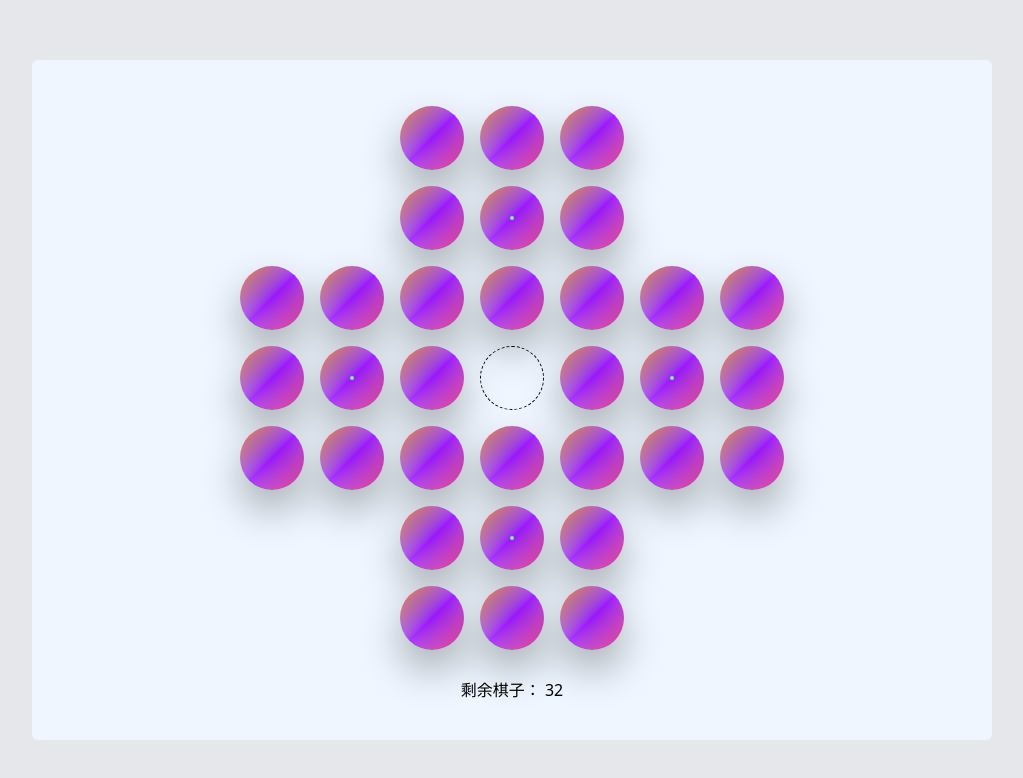
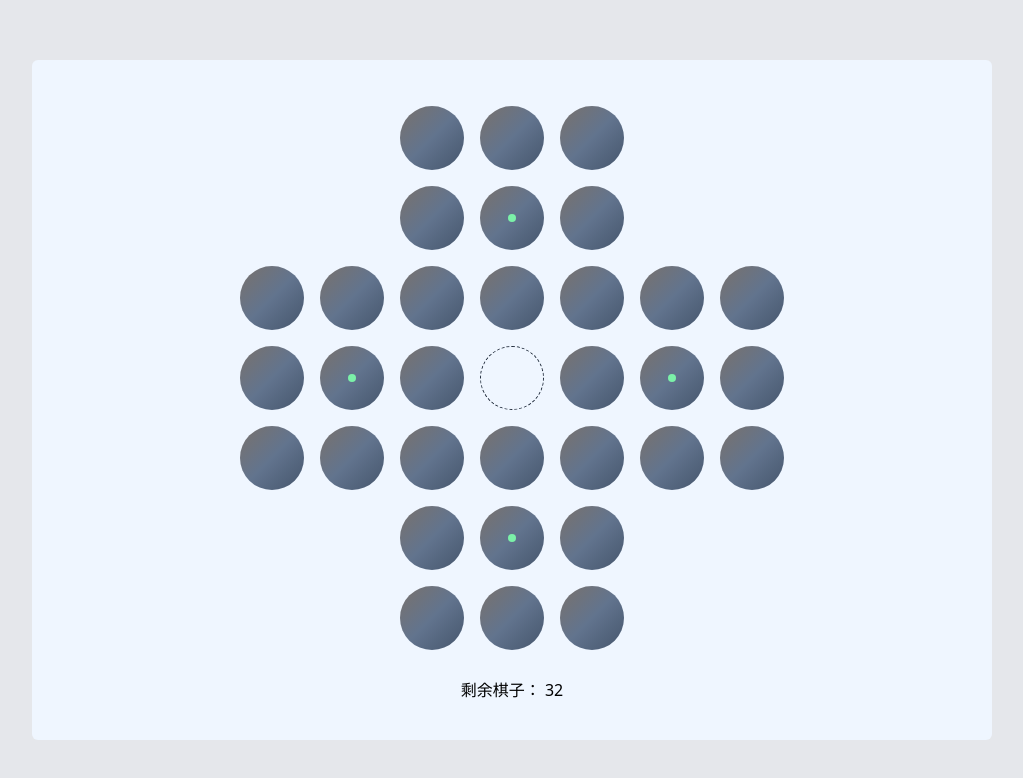
Before and after one commit to coolcao/checkers-less-more, an Angular app: page /board in a window 1280 px wide. Shown: the top 778 px of the page, without its empty margins (128-1151 px from the left). Built offline with nearby package versions, Linux system fonts and the light colour scheme; a web font is replaced by a local one.

Commit message:
完善样式显示细节

```diff
--- a/src/app/checkers-less-more/checkers-less-more-board/checkers-less-more-board.component.html
+++ b/src/app/checkers-less-more/checkers-less-more-board/checkers-less-more-board.component.html
@@ -1,8 +1,8 @@
 <div
-  class="flex h-screen w-screen flex-col items-center justify-center bg-gray-200 select-none"
+  class="flex h-screen w-screen flex-col items-center justify-center bg-gray-200 select-none dark:bg-gray-800"
 >
   <div
-    class="flex h-[680px] w-[960px] flex-col items-center justify-center rounded-md bg-blue-50"
+    class="flex h-[680px] w-[960px] flex-col items-center justify-center rounded-md bg-blue-50 dark:bg-gray-700"
   >
     @for (rows of board(); track $index; let row = $index) {
       <div class="flex w-fit items-center justify-center">
@@ -13,14 +13,18 @@
               (click)="clickCell(item)"
               class="mx-2 my-2 flex h-16 w-16 cursor-pointer items-center justify-center rounded-full"
               [ngClass]="{
-                'bg-gradient-to-br from-amber-600 via-purple-600 to-pink-600 shadow-[inset_0_-10px_30px_#ffffff33,0_20px_40px_#0000004d]':
+                'bg-gradient-to-br from-stone-500 via-slate-500 to-slate-600 dark:from-stone-400 dark:via-slate-400 dark:to-slate-500':
                   !item.empty && !item.virtual,
-                'border border-dashed': item.empty && !item.virtual,
-                '!from-amber-400 !via-purple-400 !to-pink-400': item.clicked,
+                'border border-dashed border-gray-800 dark:border-gray-200':
+                  item.empty && !item.virtual,
+                '!from-stone-400 !via-slate-400 !to-slate-500 dark:!from-stone-300 dark:!via-slate-300 dark:!to-slate-400':
+                  item.clicked,
               }"
             >
               @if (canJumpArr()[row][col]) {
-                <div class="h-1 w-1 rounded-full bg-green-300"></div>
+                <div
+                  class="h-2 w-2 rounded-full bg-green-300 dark:bg-green-500"
+                ></div>
               }
             </div>
           }
```
